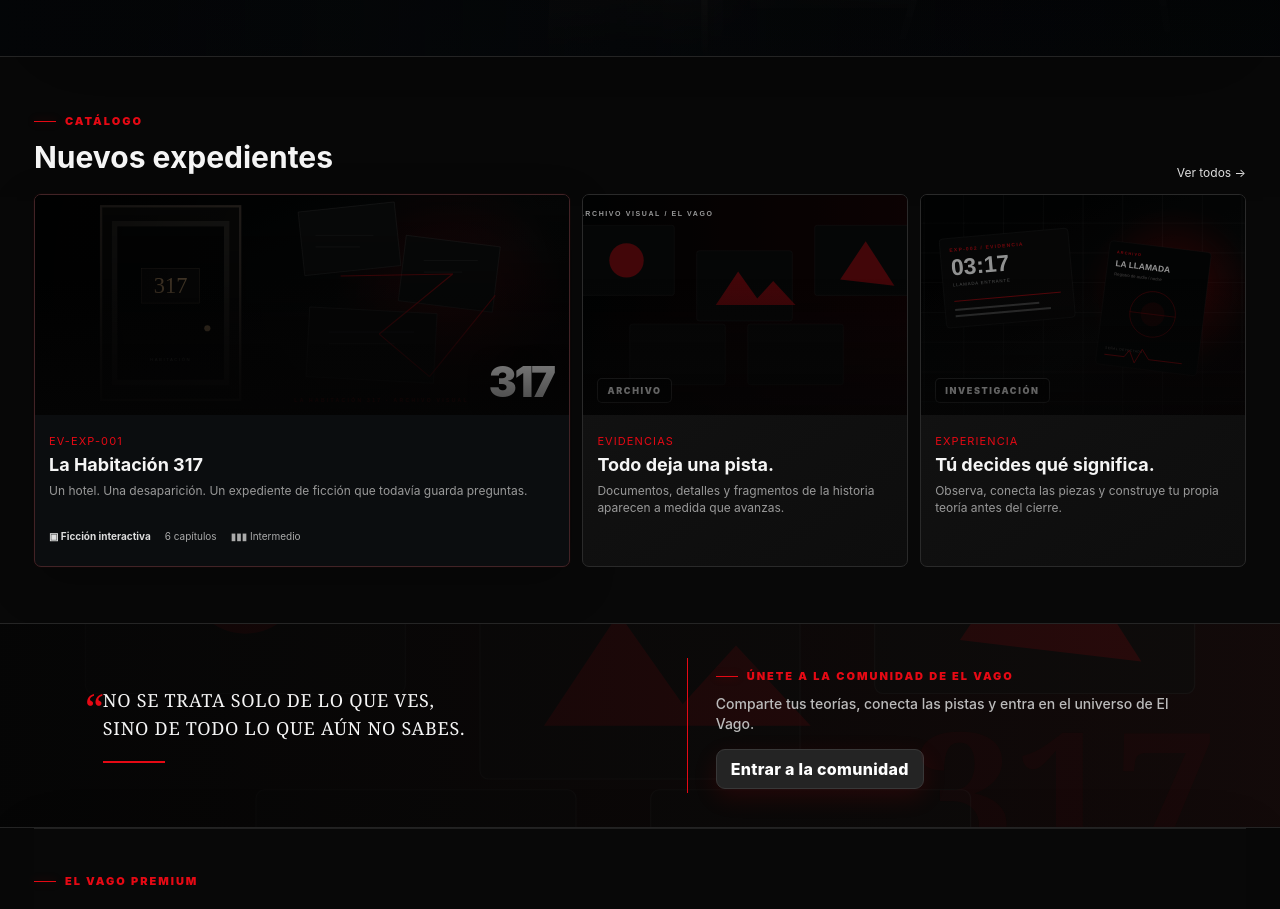
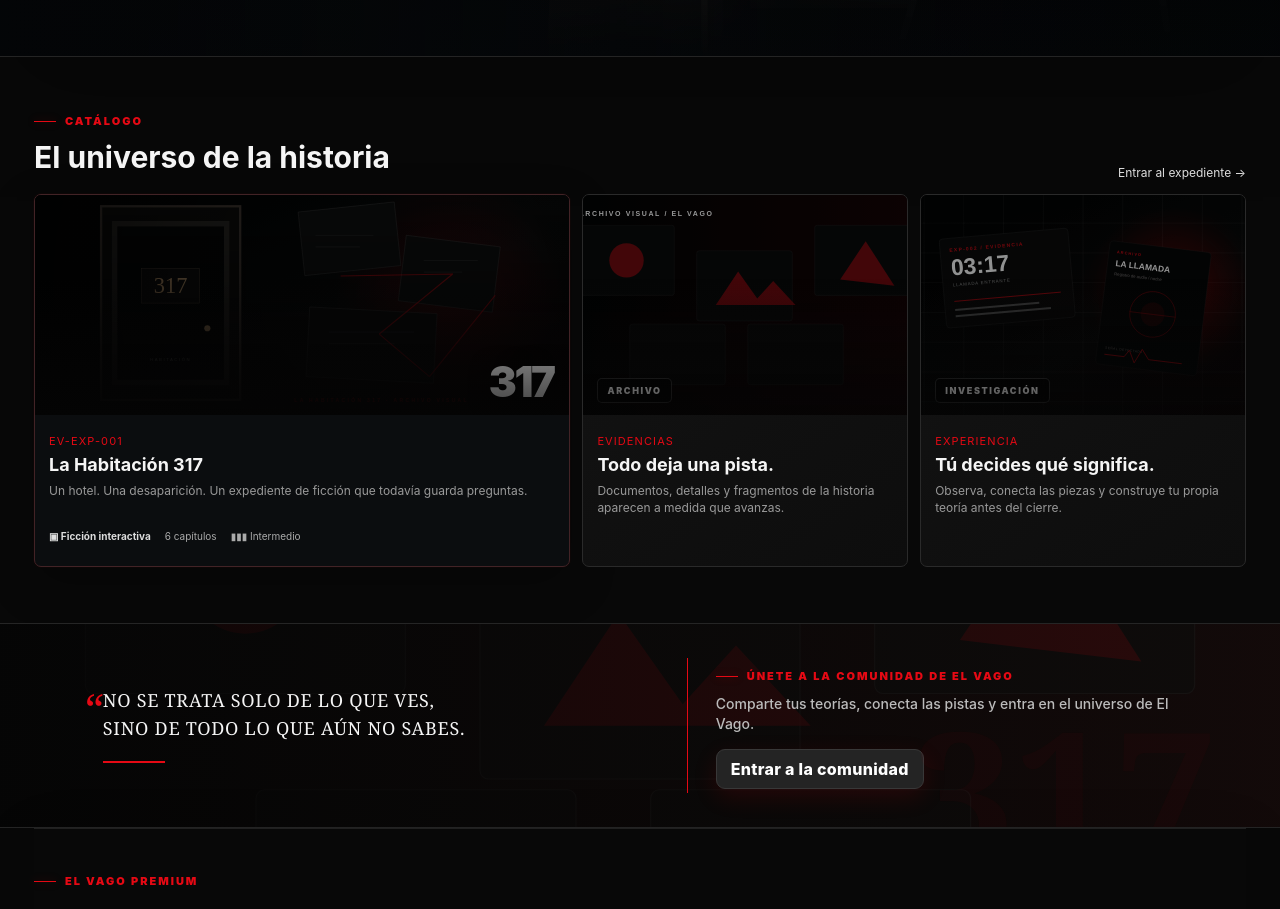
Before and after one commit to cesarrosa610-collab/el-vago, a Next.js app: page / in a window 1280 px wide. Shown: the part 800-1709 px from the top of the page. Built offline with nearby package versions, Linux system fonts and the light colour scheme; no server answers; the database is empty.

Commit message:
Refine single-story cinematic catalog language

```diff
--- a/src/app/page.tsx
+++ b/src/app/page.tsx
@@ -139,9 +139,9 @@ export default async function Home() {
         <div className="sectionHead">
           <div>
             <p className="eyebrow">CATÁLOGO</p>
-            <h2>Nuevos expedientes</h2>
+            <h2>El universo de la historia</h2>
           </div>
-          <Link className="sectionLink" href="/explorar">Ver todos →</Link>
+          <Link className="sectionLink" href="/explorar">Entrar al expediente →</Link>
         </div>
 
         <div className="homeCaseRail cinematicRail">
```
